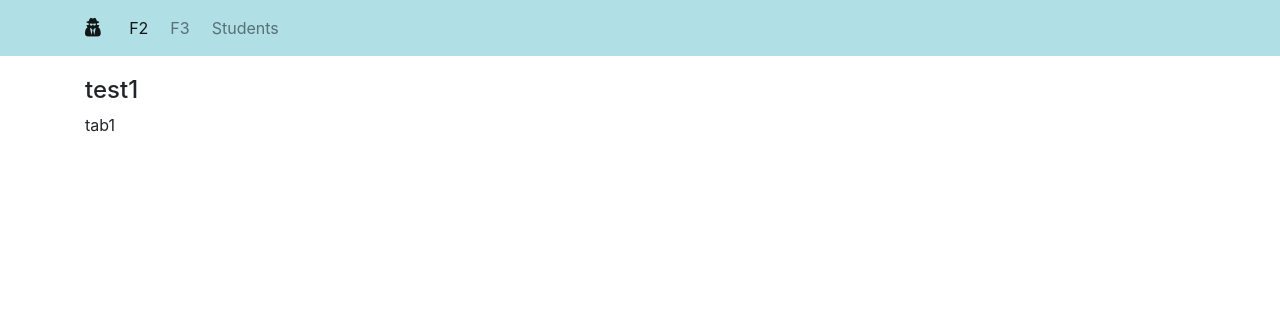
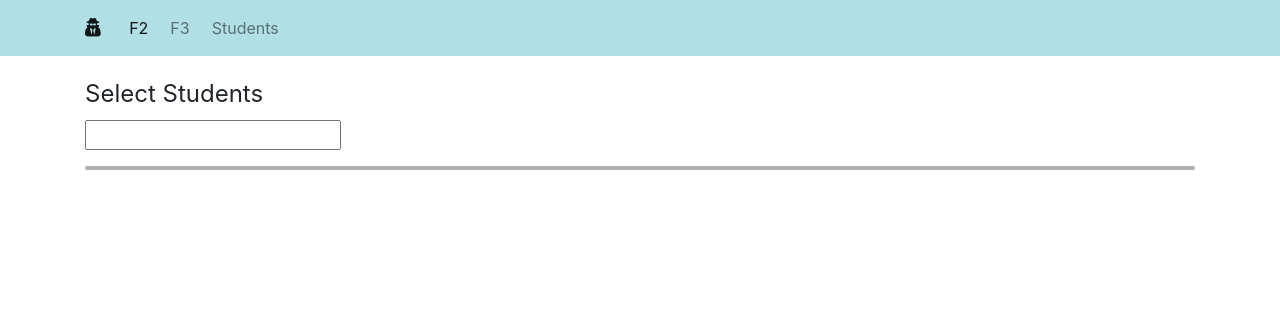
Before and after one commit to Grupo42018/f2kens, a Django app: page /main_preceptor/ in a window 1280 px wide. Shown: the top 316 px of the page. Run offline with Django 3.2, Linux system fonts and the light colour scheme; parts of the project's set-up code (start-up, migrations or seed data) failed here and were passed over; some libraries are stand-ins or nearby versions.

Commit message:
started the f2 form with filtering

```diff
--- a/config/settings.py
+++ b/config/settings.py
@@ -109,7 +109,7 @@ AUTH_PASSWORD_VALIDATORS = [
 # Internationalization
 # https://docs.djangoproject.com/en/1.11/topics/i18n/
 
-LANGUAGE_CODE = 'es-AR'
+LANGUAGE_CODE = 'en-US'
 
 TIME_ZONE = 'America/Argentina/Cordoba'
 
--- a/config/urls.py
+++ b/config/urls.py
@@ -1,9 +1,8 @@
 from django.urls import path, include
 from django.contrib import admin
 
-from f2kens.views import *
-from frontend_token import urls
-from frontend_token.views import *
+from f2kens import urls as backurls
+from frontend_token import urls as fronturls
 
 #URLS
 urlpatterns = [
@@ -11,8 +10,9 @@ urlpatterns = [
     #Django admin
     path('admin/', admin.site.urls),
 
-    path("", include(urls.urlpatterns)),
-    #Indexes
-    path('create_f2/', create_f2, name='create_f2'),
-    path('update_f2_state/form_id_<int:form2_id>/', update_f2_state, name='estado_f2')
+    #Front end urls
+    path('', include(fronturls.urlpatterns)),
+
+    #Backend urls
+    path('f2kens/', include(backurls.urlpatterns)),
 ]
--- a/f2kens/models.py
+++ b/f2kens/models.py
@@ -16,6 +16,9 @@ class ApiYear(apiModel.APIModel):
     _url = 'years/'
     year_number = apiModel.Field(int)
     division = apiModel.Field(str)
+
+    def __str__(self):
+        return "{} {}".format(self.year_number, self.division)
 
 
 class ApiPreceptor(apiModel.APIModel):
--- /dev/null
+++ b/f2kens/urls.py
@@ -0,0 +1,10 @@
+from django.urls import path
+from django.contrib import admin
+
+from f2kens.views import *
+
+urlpatterns = [
+    path('create_f2/', create_f2, name='create_f2'),
+    path('update_f2_state/form_id_<int:form2_id>/', update_f2_state, name='estado_f2'),
+    path('get_students/', get_students, name="get_students"),
+]
--- a/frontend_token/templates/preceptor.html
+++ b/frontend_token/templates/preceptor.html
@@ -10,7 +10,7 @@
 
     <!-- Bootstrap links -->
     <link rel="stylesheet" href="https://stackpath.bootstrapcdn.com/bootstrap/4.1.0/css/bootstrap.min.css" integrity="sha384-9gVQ4dYFwwWSjIDZnLEWnxCjeSWFphJiwGPXr1jddIhOegiu1FwO5qRGvFXOdJZ4" crossorigin="anonymous">
-    <script src="https://code.jquery.com/jquery-3.3.1.slim.min.js" integrity="sha384-q8i/X+965DzO0rT7abK41JStQIAqVgRVzpbzo5smXKp4YfRvH+8abtTE1Pi6jizo" crossorigin="anonymous"></script>
+    <script src="https://code.jquery.com/jquery-3.3.1.min.js" integrity="sha256-FgpCb/KJQlLNfOu91ta32o/NMZxltwRo8QtmkMRdAu8="        crossorigin="anonymous"></script>
     <script src="https://cdnjs.cloudflare.com/ajax/libs/popper.js/1.14.0/umd/popper.min.js" integrity="sha384-cs/chFZiN24E4KMATLdqdvsezGxaGsi4hLGOzlXwp5UZB1LY//20VyM2taTB4QvJ" crossorigin="anonymous"></script>
     <script src="https://stackpath.bootstrapcdn.com/bootstrap/4.1.0/js/bootstrap.min.js" integrity="sha384-uefMccjFJAIv6A+rW+L4AHf99KvxDjWSu1z9VI8SKNVmz4sk7buKt/6v9KI65qnm" crossorigin="anonymous"></script>
 
@@ -19,22 +19,6 @@
 
     <!-- import custom script -->
     <script src="{% static 'js/functions.js' %}" type="text/javascript"></script>
-
-    <!-- test scripts
-    <script type="text/javascript">
-      $('document').ready(function(){
-        var buttons = $('a');
-        for (var i = 0; i < buttons.length; i++) {
-          buttons[i].onclick = function(e) {
-            console.log(e.target);
-            var active = $(".nav-item.active")[0];
-            active.classList.remove("active");
-            e.target.parentElement.classList.add('active');
-
-          };
-        }
-      });
-  </script>-->
   </head>
 
   <body>
@@ -64,8 +48,17 @@
     <main role="main" class="container">
       <div class="tab-content">
         <div class="tab-pane active" id="f2">
-          <!-- Aqui va el F2 -->
-          <h4>test1</h4> tab1
+          <form action="{% url 'create_f2' %}" method="POST" accept-charset="utf-8">
+            {% csrf_token %}
+            <!-- Aqui va el F2 -->
+            <legend>Select Students</legend>
+            <input type="text" id="student-filter-f2">
+            <fieldset class="checkboxgroup" id="studentsCheckbox">
+              <div class="row" id="studentlist">
+
+              </div>
+            </fieldset>
+          </form>
         </div>
         <div class="tab-pane" id="f3">
           <!-- Aqui va el F3 -->
@@ -76,5 +69,6 @@
         </div>
       </div>
     </main>
+
   </body>
 </html>
--- a/static/css/style.css
+++ b/static/css/style.css
@@ -19,16 +19,17 @@ a.bg-secondary.active {
 .navbar {
   margin-bottom: 20px;
 }
-.student-list {
-    display: block;
-    width: 100%;
-    padding: .375rem .75rem;
-    font-size: 1rem;
-    line-height: 1.5;
-    color: #495057;
-    background-color: #fff;
-    background-clip: padding-box;
-    border: 1px solid #ced4da;
-    border-radius: .25rem;
-    transition: border-color .15s ease-in-out,box-shadow .15s ease-in-out;
+
+.checkboxgroup{
+    max-height: 20rem;
+    overflow-x: hidden;
+    overflow-y: auto;
+    border-style: solid;
+    border-width: 2px;
+    border-color: #888888AA;
+    border-radius: 5px;
 }
+
+#student-filter-f2 {
+    margin-bottom: 1rem;
+}
--- a/static/js/functions.js
+++ b/static/js/functions.js
@@ -1,4 +1,6 @@
 $('document').ready(function(){
+    var studentlist = {};
+
     var buttons = $('a');
     for (var i = 0; i < buttons.length; i++) {
         buttons[i].onclick = function(e) {
@@ -7,4 +9,30 @@ $('document').ready(function(){
             e.target.parentElement.classList.add('active');
         };
     }
+
+    $('#student-filter-f2').keyup(filter)
+
+    load_students()
 });
+
+
+function load_students(){
+    $.ajax({
+        url:"/f2kens/get_students/",
+    }).done(function(data){
+        studentlist = data;
+
+        for (var i = 0; i<studentlist.length; i++){
+            create_student_cb(studentlist[i]);
+    }
+    });
+}
+
+function create_student_cb(stud){
+    var list = $('#studentlist')[0];
+    var field = "<div class='col-sm-6 col-md-4 col-lg-3'>\
+                    <input id='"+ stud['id'] +"' type='checkbox' name='students' value='"+ stud['id'] +"'>\
+                    <label for='"+ stud['id'] +"'>"+ stud['last_name']+", "+ stud["first_name"] +"</label>\
+                </div>"
+    list.innerHTML+=field
+}
```
Also changed, not shown: f2kens/forms.py (added, +8 -0 lines), f2kens/views.py (+19 -2 lines).
